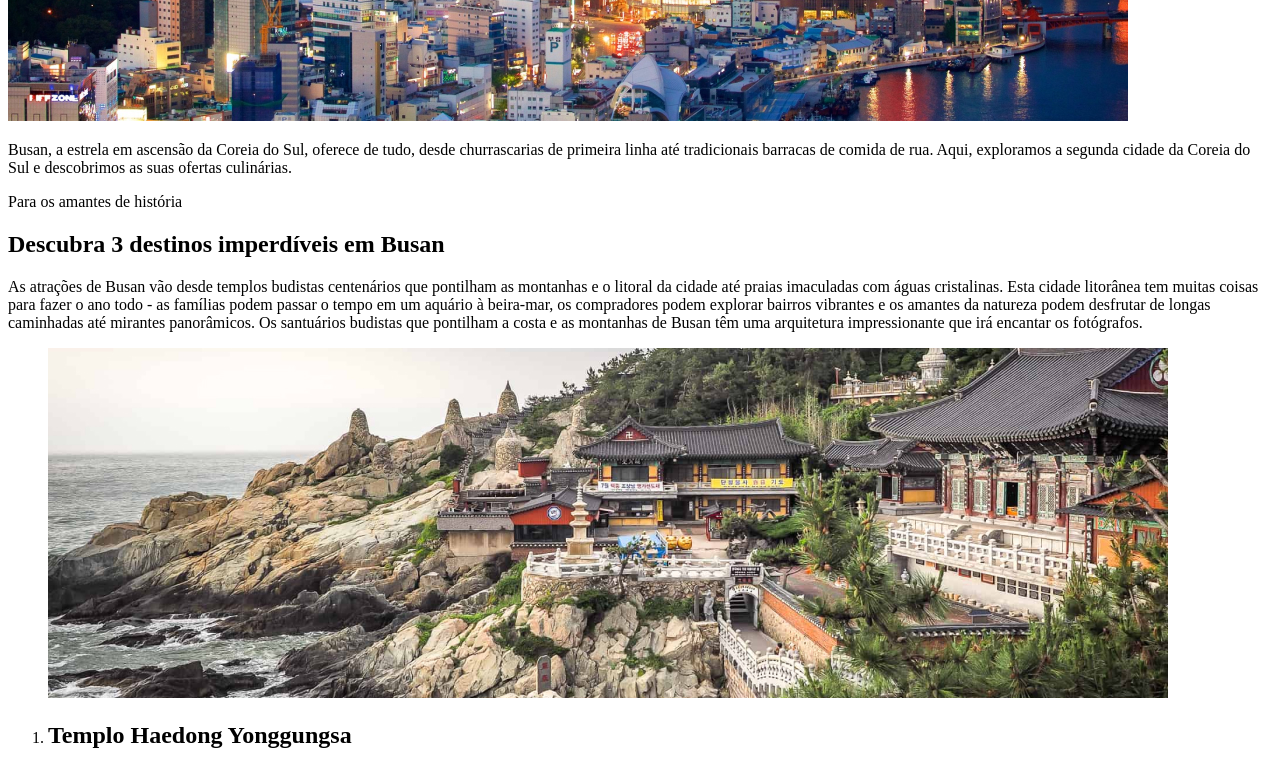
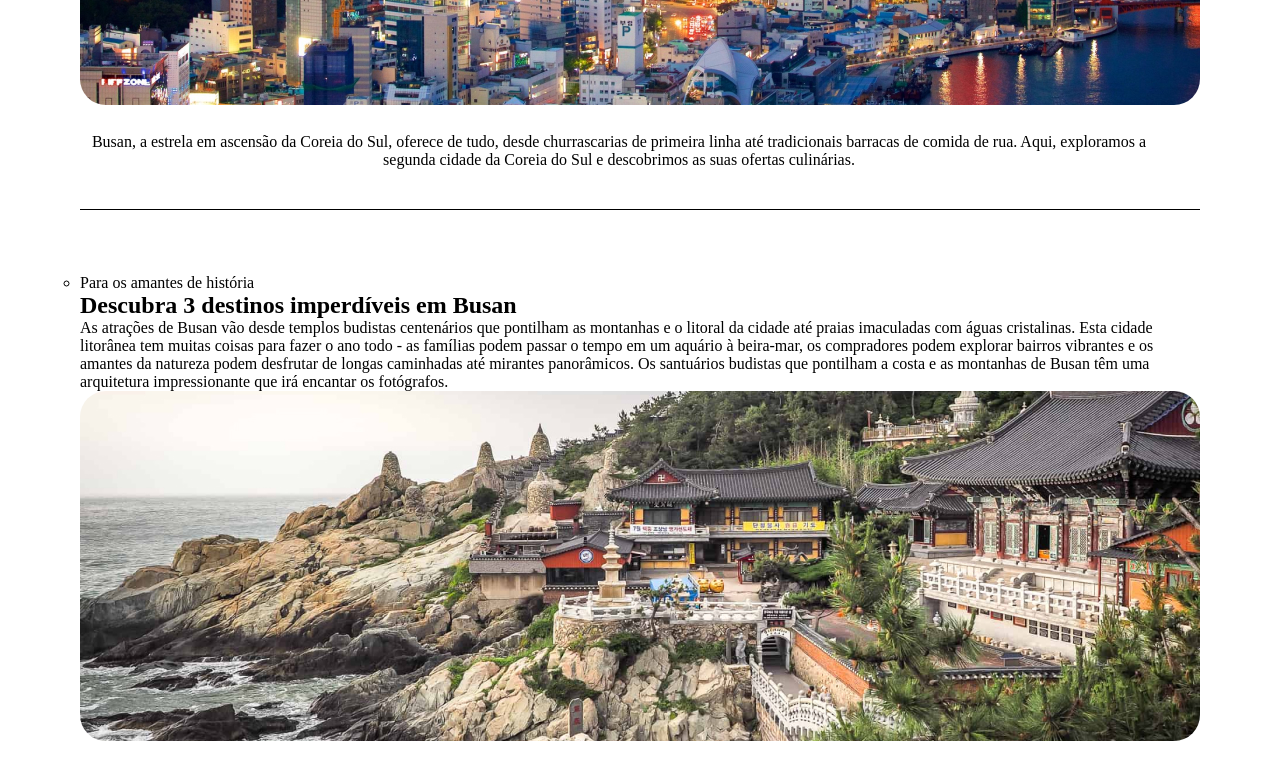
Before and after one commit to Jairo77777/turismo, a plain HTML site: page index.html in a window 1280 px wide. Shown: the part 640-1405 px from the top of the page. Drawn offline with Linux system fonts and the light colour scheme.

Commit message:
adicionando alguns espaços, larguras e bordas

```diff
--- a/index.html
+++ b/index.html
@@ -4,6 +4,7 @@
   <meta charset="UTF-8">
   <meta name="viewport" content="width=device-width, initial-scale=1.0">
   <title>Turismo</title>
+  <link rel="stylesheet" href="style.css">
 </head>
 <body>
   <main>
@@ -14,16 +15,18 @@
       <p>Busan, a estrela em ascensão da Coreia do Sul, oferece de tudo, desde churrascarias de primeira linha até tradicionais barracas de comida de rua. Aqui, exploramos a segunda cidade da Coreia do Sul e descobrimos as suas ofertas culinárias.</p>
     </section>
 
-    <section>
-      <p>Para os amantes de história</p>
+    <ol>
 
-      <h2>Descubra 3 destinos imperdíveis em Busan</h2>
+      <ul><li>
+        <p>Para os amantes de história</p>
 
-      <p>As atrações de Busan vão desde templos budistas centenários que pontilham as montanhas e o litoral da cidade até praias imaculadas com águas cristalinas. Esta cidade litorânea tem muitas coisas para fazer o ano todo - as famílias podem passar o tempo em um aquário à beira-mar, os compradores podem explorar bairros vibrantes e os amantes da natureza podem desfrutar de longas caminhadas até mirantes panorâmicos.
-        Os santuários budistas que pontilham a costa e as montanhas de Busan têm uma arquitetura impressionante que irá encantar os fotógrafos.</p>
-    </section>
+        <h2>Descubra 3 destinos imperdíveis em Busan</h2>
 
-    <ol>
+        <p>As atrações de Busan vão desde templos budistas centenários que pontilham as montanhas e o litoral da cidade até praias imaculadas com águas cristalinas. Esta cidade litorânea tem muitas coisas para fazer o ano todo - as famílias podem passar o tempo em um aquário à beira-mar, os compradores podem explorar bairros vibrantes e os amantes da natureza podem desfrutar de longas caminhadas até mirantes panorâmicos.
+          Os santuários budistas que pontilham a costa e as montanhas de Busan têm uma arquitetura impressionante que irá encantar os fotógrafos.</p>
+
+      </li></ul>
+
       <img src="assets/image-2.jpg" alt="">
       <li>
         <h2>Templo Haedong Yonggungsa </h2>
--- a/style.css
+++ b/style.css
@@ -0,0 +1,24 @@
+*{
+  margin:0;
+  padding: 0;
+  box-sizing: border-box;
+}
+main{
+  max-width: 70rem;
+  margin: 0 auto;
+}
+section p{
+  max-width: 67.375rem;
+  font-size: 1rem;
+  padding-bottom: 2.5rem;
+  text-align: center;
+
+}
+ol{
+  padding-top: 4rem;
+  border-top: 0.0625rem solid black;
+}
+img{
+  border-radius: 1.625rem;
+  margin-bottom: 1.5rem;
+}
```
